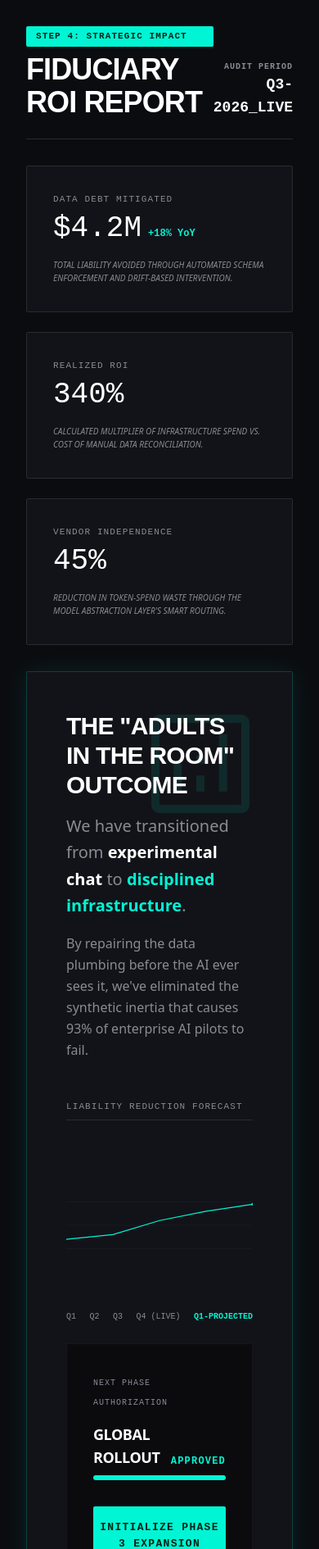
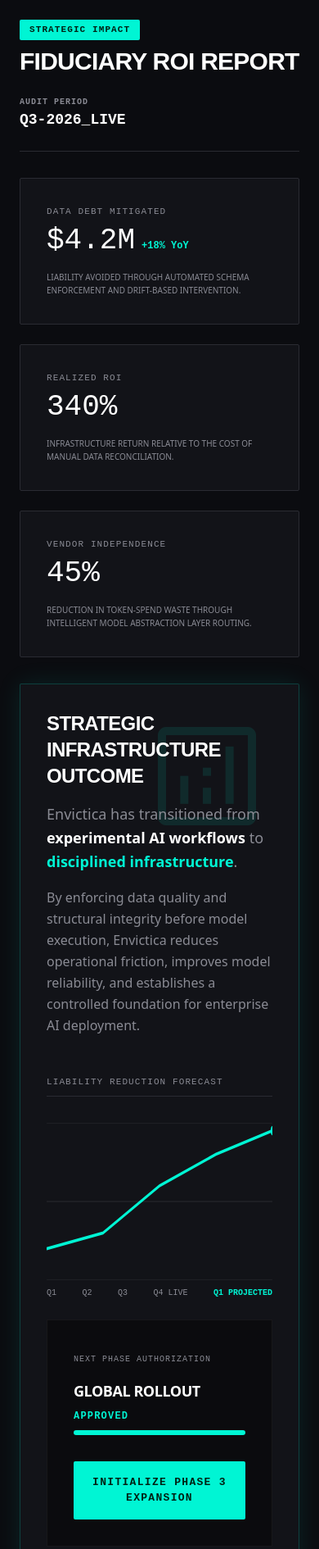
Before and after one commit to SissyJo23/sissyjo23.github.io, a website: page board-roi-report.html in a window 390 px wide. Shown: the top 1890 px of the page at 82% size. Drawn offline with nearby package versions, Linux system fonts and the light colour scheme.

Commit message:
Update board-roi-report.html

```diff
--- a/board-roi-report.html
+++ b/board-roi-report.html
@@ -3,7 +3,7 @@
 <head>
   <meta charset="utf-8" />
   <meta content="width=device-width, initial-scale=1.0" name="viewport" />
-    <title>Envictica: Strategic ROI Presentation</title>
+  <title>Envictica | Strategic ROI Report</title>
   <script src="https://cdn.tailwindcss.com?plugins=forms,container-queries"></script>
   <link
     href="https://fonts.googleapis.com/css2?family=Material+Symbols+Outlined:wght@100..700,0..1&display=swap"
@@ -18,24 +18,24 @@
             primary: "#00F5D4",
             "env-alert": "#FF4D6D",
             surface: "#121318",
-              "on-surface": "#e3e1e9",
-              "on-surface-variant": "#8a8b94",
-              outline: "#2a2b32",
-              "surface-container": "#1d1e24",
+            "on-surface": "#E3E1E9",
+            "on-surface-variant": "#8A8B94",
+            outline: "#2A2B32",
+            "surface-container": "#1D1E24"
           },
           fontFamily: {
             "label-caps": ["JetBrains Mono", "monospace"],
             "data-numeral": ["JetBrains Mono", "monospace"],
-              headline: ["Sora", "sans-serif"],
-            },
-          },
-        },
+            headline: ["Sora", "sans-serif"]
+          }
+        }
+      }
     };
   </script>
   <style>
     body {
-        background-color: #0b0c10;
-        color: #e3e1e9;
+      background-color: #0B0C10;
+      color: #E3E1E9;
     }
     .roi-glow {
       box-shadow: 0 0 30px rgba(0, 245, 212, 0.1);
@@ -50,140 +50,132 @@
         stroke-dashoffset: 0;
       }
     }
+    @media (max-width: 768px) {
+      body,
+      html {
+        overflow-x: hidden;
+      }
+      body {
+        padding-bottom: 90px;
+      }
+      .grid,
+      .card-grid,
+      .dashboard-grid {
+        grid-template-columns: 1fr !important;
+      }
+      table,
+      .table-container {
+        max-width: 100%;
+        overflow-x: auto;
+      }
+    }
   </style>
 </head>
-  <body class="font-sans antialiased min-h-screen flex flex-col p-8 gap-8">
-    <div class="max-w-6xl mx-auto w-full flex flex-col gap-8">
+<body class="font-sans antialiased min-h-screen flex flex-col p-6 md:p-8">
+  <main class="max-w-6xl mx-auto w-full flex flex-col gap-8">
     <!-- Header -->
-      <div
-        class="flex justify-between items-end border-b border-outline pb-6"
-      >
+    <header class="flex flex-col md:flex-row justify-between items-start md:items-end gap-6 border-b border-outline pb-6">
       <div class="flex flex-col gap-2">
-          <span
-            class="bg-primary text-[#002113] font-label-caps text-[11px] px-3 py-1 rounded-sm tracking-widest uppercase font-bold"
-          >
-            Step 4: Strategic Impact
+        <span class="bg-primary text-[#002113] font-label-caps text-[11px] px-3 py-1 rounded-sm tracking-widest uppercase font-bold w-fit">
+          Strategic Impact
         </span>
-          <h1
-            class="font-headline text-4xl font-black text-white tracking-tight uppercase"
-          >
+        <h1 class="font-headline text-3xl md:text-4xl font-black text-white tracking-tight uppercase">
           Fiduciary ROI Report
         </h1>
       </div>
-        <div class="flex flex-col items-end text-right">
-          <span
-            class="font-label-caps text-[10px] text-on-surface-variant tracking-widest uppercase font-bold"
-            >Audit Period</span
-          >
-          <span class="font-data-numeral text-lg text-white font-bold"
-            >Q3-2026_LIVE</span
-          >
+      <div class="flex flex-col items-start md:items-end text-left md:text-right">
+        <span class="font-label-caps text-[10px] text-on-surface-variant tracking-widest uppercase font-bold">
+          Audit Period
+        </span>
+        <span class="font-data-numeral text-lg text-white font-bold">
+          Q3-2026_LIVE
+        </span>
       </div>
+    </header>
+    <!-- Core Metrics -->
+    <section class="grid grid-cols-1 md:grid-cols-3 gap-6">
+      <article class="bg-surface border border-outline p-8 rounded-sm flex flex-col gap-2">
+        <span class="font-label-caps text-[11px] text-on-surface-variant uppercase tracking-widest">
+          Data Debt Mitigated
+        </span>
+        <div class="flex items-baseline gap-2">
+          <span class="font-data-numeral text-4xl text-white font-light">
+            $4.2M
+          </span>
+          <span class="text-primary text-xs font-bold font-data-numeral">
+            +18% YoY
+          </span>
         </div>
-
-      <!-- Metric Grid -->
-      <div class="grid grid-cols-1 md:grid-cols-3 gap-6">
-        <div
-          class="bg-surface border border-outline p-8 rounded-sm flex flex-col gap-2"
-        >
-          <span
-            class="font-label-caps text-[11px] text-on-surface-variant uppercase tracking-widest"
-            >Data Debt Mitigated</span
-          >
+        <p class="text-[10px] text-on-surface-variant mt-2 leading-relaxed uppercase">
+          Liability avoided through automated schema enforcement and drift-based intervention.
+        </p>
+      </article>
+      <article class="bg-surface border border-outline p-8 rounded-sm flex flex-col gap-2">
+        <span class="font-label-caps text-[11px] text-on-surface-variant uppercase tracking-widest">
+          Realized ROI
+        </span>
         <div class="flex items-baseline gap-2">
-            <span class="font-data-numeral text-4xl text-white font-light"
-              >$4.2M</span
-            >
-            <span class="text-primary text-xs font-bold font-data-numeral"
-              >+18% YoY</span
-            >
+          <span class="font-data-numeral text-4xl text-white font-light">
+            340%
+          </span>
         </div>
-          <p
-            class="text-[10px] text-on-surface-variant mt-2 leading-relaxed italic uppercase"
-          >
-            Total liability avoided through automated schema enforcement and
-            drift-based intervention.
+        <p class="text-[10px] text-on-surface-variant mt-2 leading-relaxed uppercase">
+          Infrastructure return relative to the cost of manual data reconciliation.
         </p>
+      </article>
+      <article class="bg-surface border border-outline p-8 rounded-sm flex flex-col gap-2">
+        <span class="font-label-caps text-[11px] text-on-surface-variant uppercase tracking-widest">
+          Vendor Independence
+        </span>
+        <div class="flex items-baseline gap-2">
+          <span class="font-data-numeral text-4xl text-white font-light">
+            45%
+          </span>
         </div>
-
-        <div
-          class="bg-surface border border-outline p-8 rounded-sm flex flex-col gap-2"
-        >
-          <span
-            class="font-label-caps text-[11px] text-on-surface-variant uppercase tracking-widest"
-            >Realized ROI</span
-          >
-          <div class="flex items-baseline gap-2">
-            <span class="font-data-numeral text-4xl text-white font-light"
-              >340%</span
-            >
-          </div>
-          <p
-            class="text-[10px] text-on-surface-variant mt-2 leading-relaxed italic uppercase"
-          >
-            Calculated multiplier of infrastructure spend vs. cost of manual
-            data reconciliation.
+        <p class="text-[10px] text-on-surface-variant mt-2 leading-relaxed uppercase">
+          Reduction in token-spend waste through intelligent Model Abstraction Layer routing.
         </p>
-        </div>
-
-        <div
-          class="bg-surface border border-outline p-8 rounded-sm flex flex-col gap-2"
-        >
-          <span
-            class="font-label-caps text-[11px] text-on-surface-variant uppercase tracking-widest"
-            >Vendor Independence</span
-          >
-          <div class="flex items-baseline gap-2">
-            <span class="font-data-numeral text-4xl text-white font-light"
-              >45%</span
-            >
-          </div>
-          <p
-            class="text-[10px] text-on-surface-variant mt-2 leading-relaxed italic uppercase"
-          >
-            Reduction in token-spend waste through the Model Abstraction
-            Layer's smart routing.
-          </p>
-        </div>
-      </div>
-
-      <!-- Outcome Section -->
-      <div
-        class="bg-surface border border-primary/20 p-12 rounded-sm roi-glow relative overflow-hidden"
-      >
-        <div class="absolute top-0 right-0 p-8 opacity-10">
-          <span class="material-symbols-outlined text-[160px] text-primary"
-            >analytics</span
-          >
+      </article>
+    </section>
+    <!-- Strategic Outcome -->
+    <section class="bg-surface border border-primary/20 p-8 md:p-12 rounded-sm roi-glow relative overflow-hidden">
+      <div class="absolute top-0 right-0 p-8 opacity-10 pointer-events-none">
+        <span class="material-symbols-outlined text-[160px] text-primary">
+          analytics
+        </span>
       </div>
       <div class="relative z-10 flex flex-col gap-8">
-          <div class="max-w-2xl">
-            <h2
-              class="font-headline text-3xl font-black text-white uppercase tracking-tight mb-4"
-            >
-              The "Adults in the Room" Outcome
+        <div class="max-w-3xl">
+          <h2 class="font-headline text-2xl md:text-3xl font-black text-white uppercase tracking-tight mb-4">
+            Strategic Infrastructure Outcome
           </h2>
-            <p class="text-xl text-on-surface-variant leading-relaxed">
-              We have transitioned from
-              <span class="text-white font-bold">experimental chat</span> to
+          <p class="text-lg md:text-xl text-on-surface-variant leading-relaxed">
+            Envictica has transitioned from
+            <span class="text-white font-bold">experimental AI workflows</span>
+            to
             <span class="text-primary font-bold">disciplined infrastructure</span>.
           </p>
           <p class="text-on-surface-variant mt-4 leading-relaxed">
-              By repairing the data plumbing before the AI ever sees it, we've
-              eliminated the synthetic inertia that causes 93% of enterprise AI
-              pilots to fail.
+            By enforcing data quality and structural integrity before model execution,
+            Envictica reduces operational friction, improves model reliability,
+            and establishes a controlled foundation for enterprise AI deployment.
           </p>
         </div>
-
+        <!-- Analysis Grid -->
         <div class="grid grid-cols-1 lg:grid-cols-2 gap-12 mt-4">
+          <!-- Liability Forecast -->
           <div class="flex flex-col gap-4">
-              <span
-                class="font-label-caps text-[11px] text-on-surface-variant uppercase tracking-widest border-b border-outline pb-2"
-                >Liability Reduction Forecast</span
+            <span class="font-label-caps text-[11px] text-on-surface-variant uppercase tracking-widest border-b border-outline pb-2">
+              Liability Reduction Forecast
+            </span>
+            <div class="h-48 w-full mt-4">
+              <svg
+                class="w-full h-full"
+                viewBox="0 0 400 100"
+                preserveAspectRatio="none"
+                role="img"
+                aria-label="Projected liability reduction trend"
               >
-              <div class="h-48 w-full mt-4">
-                <svg class="w-full h-full" viewBox="0 0 400 100">
-                  <!-- Grid -->
                 <line
                   x1="0"
                   y1="0"
@@ -208,7 +200,6 @@
                   stroke="white"
                   opacity="0.05"
                 />
-                  <!-- Chart -->
                 <path
                   d="M 0 80 L 100 70 L 200 40 L 300 20 L 400 5"
                   fill="none"
@@ -216,44 +207,42 @@
                   stroke-width="2"
                   class="chart-path"
                 />
-                  <circle cx="400" cy="5" r="3" fill="#00F5D4" />
+                <circle
+                  cx="400"
+                  cy="5"
+                  r="3"
+                  fill="#00F5D4"
+                />
               </svg>
-                <div
-                  class="flex justify-between font-data-numeral text-[10px] text-on-surface-variant mt-2 uppercase"
-                >
+              <div class="flex justify-between font-data-numeral text-[10px] text-on-surface-variant mt-2 uppercase">
                 <span>Q1</span>
                 <span>Q2</span>
                 <span>Q3</span>
-                  <span>Q4 (Live)</span>
-                  <span class="text-primary font-bold">Q1-Projected</span>
+                <span>Q4 Live</span>
+                <span class="text-primary font-bold">Q1 Projected</span>
               </div>
             </div>
           </div>
-
-            <div
-              class="bg-black/40 border border-white/5 p-8 flex flex-col justify-between"
-            >
+          <!-- Authorization -->
+          <div class="bg-black/40 border border-white/5 p-8 flex flex-col justify-between">
             <div>
-                <span
-                  class="font-label-caps text-[10px] text-on-surface-variant uppercase tracking-widest"
-                  >Next Phase Authorization</span
-                >
-                <div class="flex justify-between items-end mt-4">
-                  <span class="text-white text-lg font-bold uppercase tracking-tight"
-                    >Global Rollout</span
-                  >
-                  <span
-                    class="text-primary font-label-caps text-[12px] font-bold tracking-widest"
-                    >APPROVED</span
-                  >
+              <span class="font-label-caps text-[10px] text-on-surface-variant uppercase tracking-widest">
+                Next Phase Authorization
+              </span>
+              <div class="flex flex-col sm:flex-row justify-between sm:items-end gap-2 mt-4">
+                <span class="text-white text-lg font-bold uppercase tracking-tight">
+                  Global Rollout
+                </span>
+                <span class="text-primary font-label-caps text-[12px] font-bold tracking-widest">
+                  APPROVED
+                </span>
               </div>
-                <div
-                  class="w-full bg-white/5 h-1.5 rounded-full mt-2 overflow-hidden"
-                >
+              <div class="w-full bg-white/5 h-1.5 rounded-full mt-2 overflow-hidden">
                 <div class="bg-primary h-full w-full"></div>
               </div>
             </div>
             <button
+              type="button"
               class="w-full bg-primary text-[#002113] font-label-caps text-[13px] py-4 rounded-sm font-bold tracking-widest hover:opacity-90 active:scale-95 transition-all uppercase mt-8"
             >
               Initialize Phase 3 Expansion
@@ -261,35 +250,8 @@
           </div>
         </div>
       </div>
-      </div>
-    </div>
-
-<style>
-/* Global Responsive Breakpoints & Mobile Fixes */
-@media (max-width: 768px) {
-  /* Force grid structures to stack in a single column */
-  .grid, .card-grid, .dashboard-grid, [class*="grid"] {
-    grid-template-columns: 1fr !important;
-  }
-
-  /* Tables & data displays wrap cleanly with scroll support */
-  table, .table-container, [class*="table"] {
-    max-width: 100% !important;
-    overflow-x: auto !important;
-  }
-
-  /* Prevent horizontal document overflow */
-  body, html {
-    overflow-x: hidden !important;
-  }
-
-  /* Bottom padding to prevent floating bars/dock from overlapping buttons */
-  body, main, .container, .page-wrapper {
-    padding-bottom: 90px !important;
-  }
-}
-</style>
-
+    </section>
+  </main>
   <script src="envictica-ui.js"></script>
 </body>
 </html>
```
Lines whose indentation alone changed are shown as unchanged.
